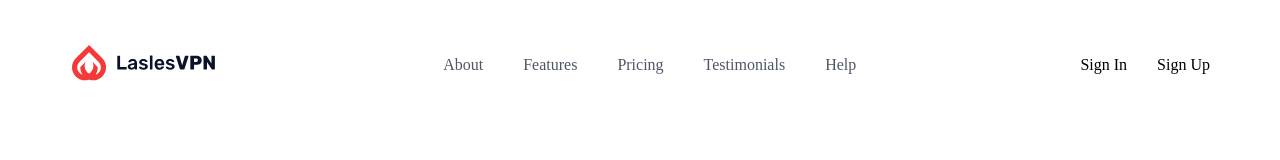
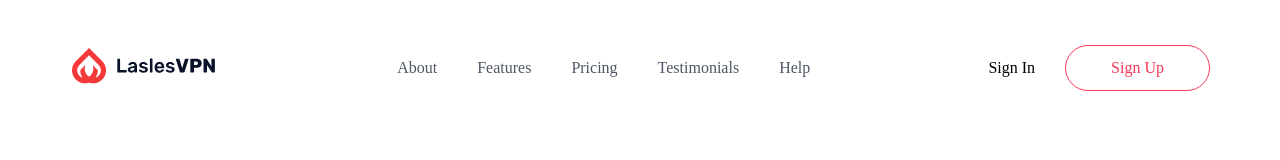
Before and after one commit to Firax-Cobalt/Lasles, a website: page source/index.html in a window 1280 px wide. Drawn offline with nearby package versions, Linux system fonts and the light colour scheme; files that its build step writes are made by us from their sources.

Commit message:
Стилизовал кнопку sign up в пользовательском меню

```diff
--- a/source/less/components/user-list.less
+++ b/source/less/components/user-list.less
@@ -2,6 +2,7 @@
   .indent-list();
 
   display: flex;
+  align-items: center;
 }
 
 .user-list__item {
@@ -12,4 +13,17 @@
 
 .user-list__link {
   .indent-link();
+  display: block;
 }
+
+.user-list__item {
+  &:nth-child(2) {
+    .user-list__link {
+      padding: 13px 45px;
+      border: 1px solid @color-background-5;
+      border-radius: 50px;
+
+      color: @color-5;
+    }
+  }
+}
--- a/source/less/global/variables.less
+++ b/source/less/global/variables.less
@@ -5,9 +5,11 @@
 @color-2: #ffffff;
 @color-3: #0b132a;
 @color-4: #4f5665;
+@color-5: #f53855;
 
 /* background-color */
 @color-background-1: #000000;
 @color-background-2: #ffffff;
 @color-background-3: #0b132a;
 @color-background-4: #4f5665;
+@color-background-5: #f53855;
```
